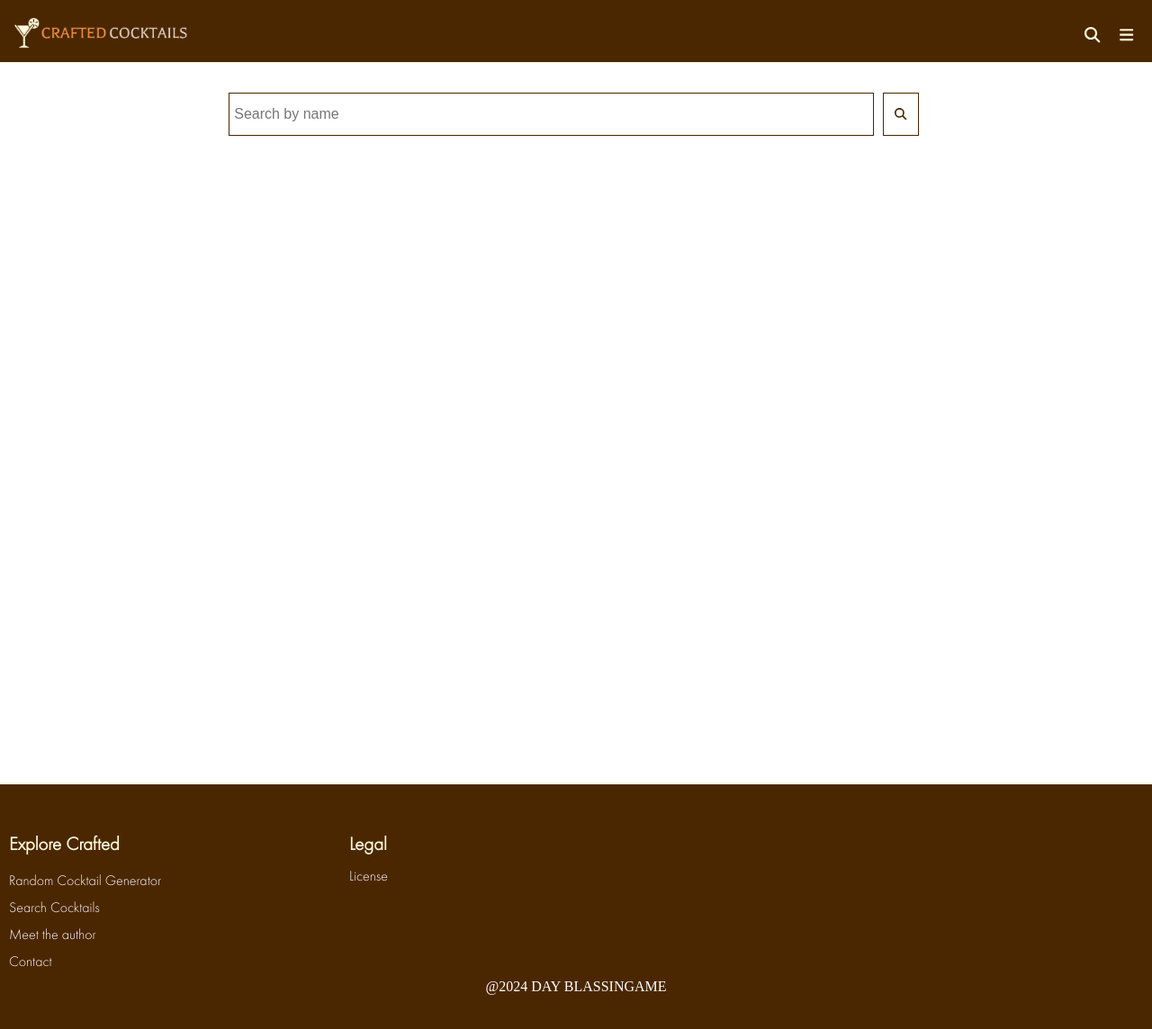
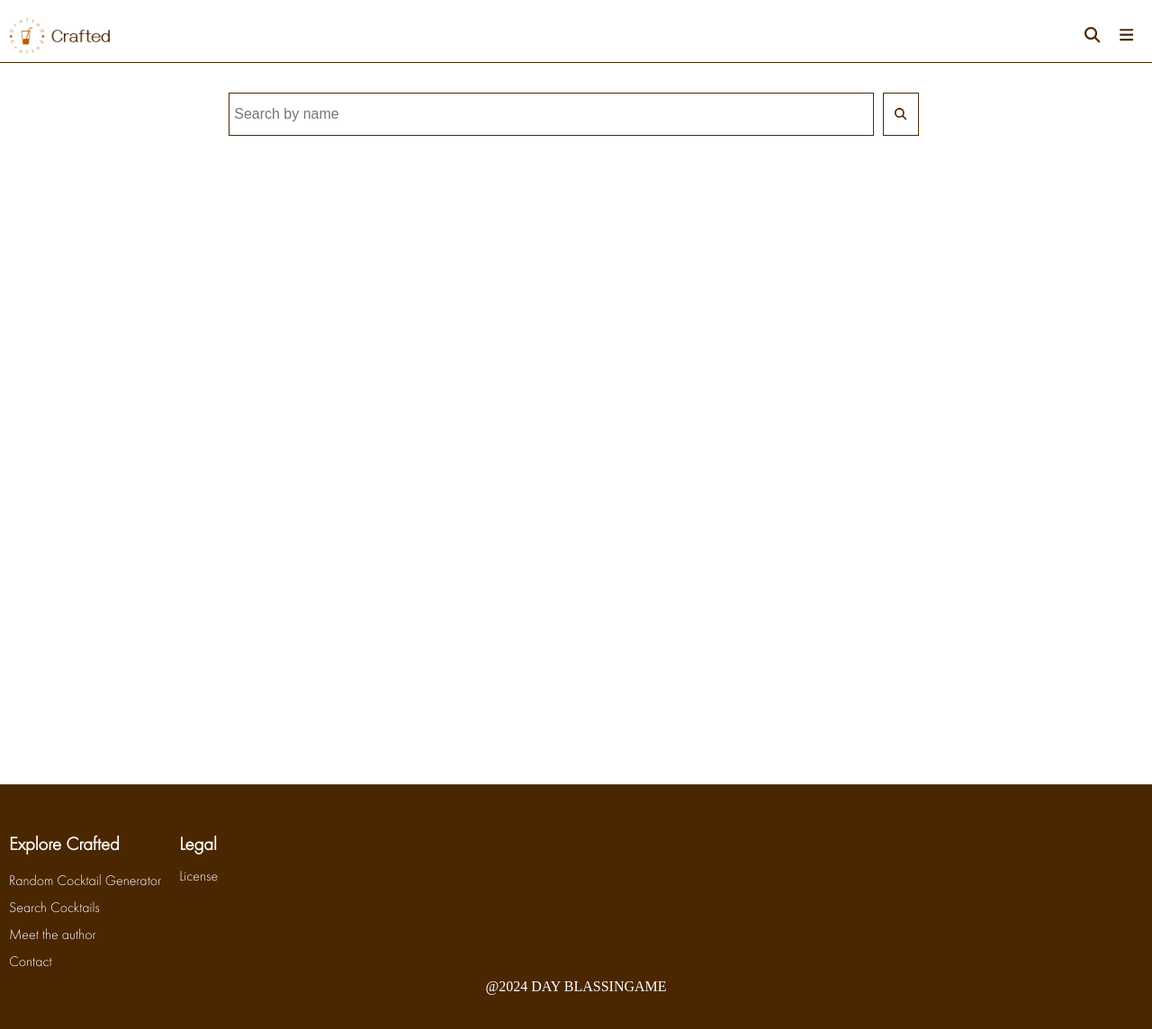
Before and after one commit to dayblassingame/Crafted, a React app: page /#/search in a window 1280 px wide. Shown: the top 1144 px of the page at 90% size. Built offline with nearby package versions, Linux system fonts and the light colour scheme.

Commit message:
fixed hero img sizing

```diff
--- a/src/App.scss
+++ b/src/App.scss
@@ -21,6 +21,7 @@
 @import './stylesheets/components/randomCocktailGenerator';
 @import './stylesheets/components/details';
 @import './stylesheets/components/error';
+
 body{
     display: block;
     width: 100vw;
--- a/src/stylesheets/base/_typography.scss
+++ b/src/stylesheets/base/_typography.scss
@@ -20,7 +20,7 @@ $font-size-extrasmall: 12px;
 $font-size-small: 18px;
 $font-size-medium: 1.3em;
 $font-size-large: 28px;
-$font-size-extralarge: 34px;
+$font-size-extralarge: 32px;
 
 //line-height
 $line-height-extrasmall: 16px;
--- a/src/stylesheets/base/_variables.scss
+++ b/src/stylesheets/base/_variables.scss
@@ -3,7 +3,7 @@ $orangeBackground: rgba(251,87,55,0.1);
 $blue: #28c4c7;
 $white: rgb(255,255,255);
 $lightgrey: rgb(246, 248, 246);
-$overlay: rgba(14, 1, 1, 0.5);
+$overlay: rgba(29, 17, 17, 0.5);
 $chocolate: rgb(75, 39, 1);
 $cream: #fcfadd;
 $grey: rgb(116,116,115);
--- a/src/stylesheets/components/_cocktailCard.scss
+++ b/src/stylesheets/components/_cocktailCard.scss
@@ -37,9 +37,14 @@
         height: auto; width: auto;
         padding: $padding-medium $padding-large;
         text-decoration: none;
-        color: $cream;
-        background-color: $chocolate;
-        border: 1px solid $cream;
+        color: $chocolate;
+        background-color: $white;
+        border: 1px solid $chocolate;
+
+        &:hover{
+            background-color: $chocolate;
+            color: $cream;
+        }
     }
 
 }
--- a/src/stylesheets/components/_footer.scss
+++ b/src/stylesheets/components/_footer.scss
@@ -2,7 +2,7 @@
     width: 100vw;
     padding: $padding-extralarge $padding-medium;
     background-color: $chocolate;
-    border-top: 2px solid $cream;
+    border-top: 2px solid $white;
     overflow: hidden;
 
     p{
@@ -24,13 +24,14 @@
     }
 
     span{
-        width: 50%;
+        width: auto;
+        margin-right: $margin-small;
 
         h4{
             display: block;
             text-align: left;
             margin: $margin-small $margin-none;
-            color: $cream;
+            color: $white;
         }
 
         .CC-C-footer_navLinks{
--- a/src/stylesheets/components/_header.scss
+++ b/src/stylesheets/components/_header.scss
@@ -9,8 +9,8 @@
 
     padding: $padding-large $padding-medium;
     justify-content: space-between;
-    background-color: $chocolate;
-    border-bottom: 0.5px solid $cream;
+    background-color: $white;
+    border-bottom: 0.5px solid $chocolate;
 
     text-align: left;
 
@@ -34,7 +34,7 @@
 
     .CC-C-logo_img{
         display: block;
-        height: 2.2rem;
+        height: 2.5rem;
         width: auto;
         margin: auto;
 
@@ -68,7 +68,7 @@
             height: $font-size-small;
             width: $font-size-small;
             margin: auto;
-            color: $cream;
+            color: $chocolate;
 
             @media screen and (min-width: $media-breakpoint-medium){
                 height: $font-size-medium;
@@ -96,7 +96,7 @@
     padding: $padding-small $padding-medium;
     position: fixed;
     z-index: 3;
-    background-color: $cream;
+    background-color: $white;
     text-align: left;
 
     animation: slideIn100 1s 0s;
--- a/src/stylesheets/components/_hero.scss
+++ b/src/stylesheets/components/_hero.scss
@@ -8,12 +8,16 @@
     overflow: hidden;
     background-color: $overlay;
 
-    @media screen and (orientation: landscape){
-        height: 590px;
+    @media screen and (min-width: $media-breakpoint-small){
+        height: 450px;
     }
 
-    @media screen and (min-width: $media-breakpoint-medium) and (orientation: portrait){
-        height: 600px;
+    @media screen and (min-width: $media-breakpoint-medium){
+        height: 550px;
+
+        @media screen and (orientation: portrait){
+            height: 550px;
+        }
     }
 
     .CC-C-hero_heading{
@@ -37,13 +41,14 @@
 
 
         h2{
-            color: $cream;
+            color: $white;
             font-family: Georgia, 'Times New Roman', Times, serif;
             font-weight: 400;
             padding-bottom: $padding-small;
-            border-bottom: 1px solid $cream;
+            border-bottom: 1px solid $white;
             text-transform: uppercase;
             letter-spacing: 2px;
+            text-shadow: 2px 2px 2px $overlay;
             animation: slide-from-left 2.5s 0s;
 
         }
@@ -51,7 +56,7 @@
         h4{
             font-weight: 300;
             padding: $padding-medium;
-            color: $cream;
+            color: $white;
             animation: slide-from-left 2.5s 0s;
         }
 
@@ -61,8 +66,9 @@
             width: 10rem;
             margin: $margin-small auto;
 
-            background-color: $cream;
+            background-color: $white;
             border: 1px solid $chocolate;
+            box-shadow: 5px 5px 10px $overlay;
 
             color: $chocolate;
             font-size: $font-size-small;
@@ -74,8 +80,8 @@
 
             &:hover{
                 background-color: $overlay;
-                color: $cream;
-                border-color: $cream;
+                color: $white;
+                border-color: $chocolate;
                 font-weight: 400;
             }
         }
@@ -123,9 +129,17 @@
             height: auto;
         }
 
-        @media screen and (min-width: $media-breakpoint-medium) and (orientation: portrait){
-            width: 140%;
+        @media screen and (min-width: $media-breakpoint-small){
+            width: 130%;
             height: auto;
+        }
+
+        @media screen and (min-width: $media-breakpoint-medium){
+            width: 120%;
+
+            @media screen and (orientation: portrait){
+                width: 140%;
+            }
         }
 
     }
--- a/src/stylesheets/layout/_discover.scss
+++ b/src/stylesheets/layout/_discover.scss
@@ -8,8 +8,8 @@
 
     h2{
         padding-bottom: $padding-large;
-        color: $chocolate;
-        letter-spacing: 1px;
+        color: $black;
+        letter-spacing: 2px;
         width: fit-content;
         margin: auto;
     }
--- a/webpack.config.js
+++ b/webpack.config.js
@@ -1,4 +1,5 @@
 const path = require('path');
+const HtmlWebpackPlugin = require('html-webpack-plugin');
 
 module.exports = {
     mode: "development",
@@ -23,7 +24,7 @@ module.exports = {
                 ]
             },
             {
-                test: /\.(svg|png|jpg|jpe?g|gif)$/i,
+                test: /\.(svg|png|jpg|jpe?g|gif|png)$/i,
                 use: [
                   {
                     loader: 'file-loader',
@@ -35,8 +36,15 @@ module.exports = {
     resolve: {
         extensions: ['*', '.js', '.jsx']
     },
+    plugins: [
+        new HtmlWebpackPlugin({
+            filename: 'index.html',
+            inject: true,
+            template: path.resolve(__dirname, './index.html'),
+          }),
+    ],
     output: {
-        path: path.resolve(__dirname, './src'),
+        path: path.resolve(__dirname, './dist'),
         filename: 'bundle.js',
     },
     devServer: {
```
Also changed, not shown: src/images/craftedlogo.png, 1 other file (tests, documents, lock files or other folders).
